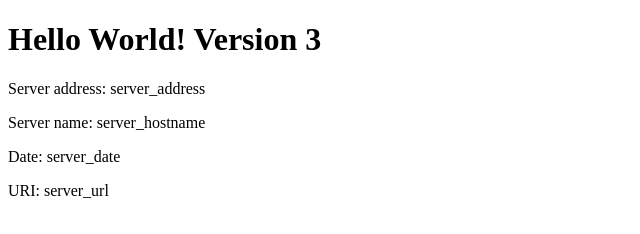
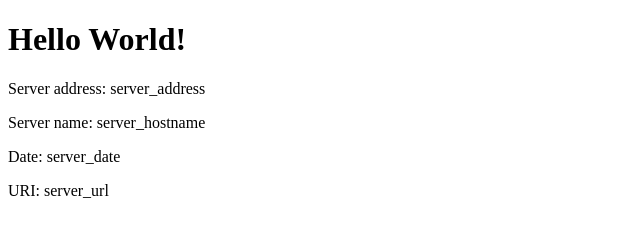
Before and after one commit to cchung2021/eks-example, a plain HTML site: page src/index.html in a window 1280 px wide. Shown: the whole page, without its empty margins (0-640 px from the left). Drawn offline with Linux system fonts and the light colour scheme.

Commit message:
Revert "v3 Updating home page"
This reverts commit 040880d3b7d50d4a7032546129d146d08e24bcde.

```diff
--- a/src/index.html
+++ b/src/index.html
@@ -1,12 +1,12 @@
 <!DOCTYPE html>
 <html>
 <head>
-  <title>Hello World Version 3</title>
+  <title>Hello World Version 2</title>
 </head>
 
 <body>
 <div class="info">
-<h1>Hello World! Version 3</h1>
+<h1>Hello World!</h1>
 <p><span>Server&nbsp;address:</span> <span>server_address</span></p>
 <p><span>Server&nbsp;name:</span> <span>server_hostname</span></p>
 <p class="smaller"><span>Date:</span> <span>server_date</span></p>
```
